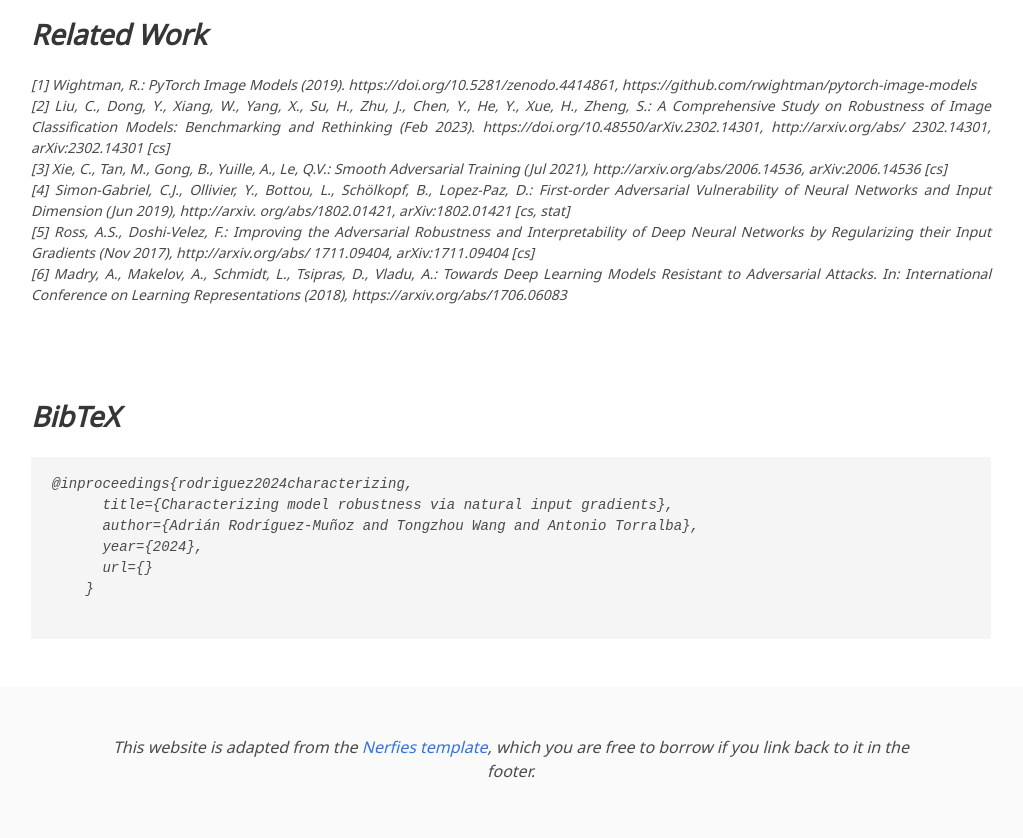
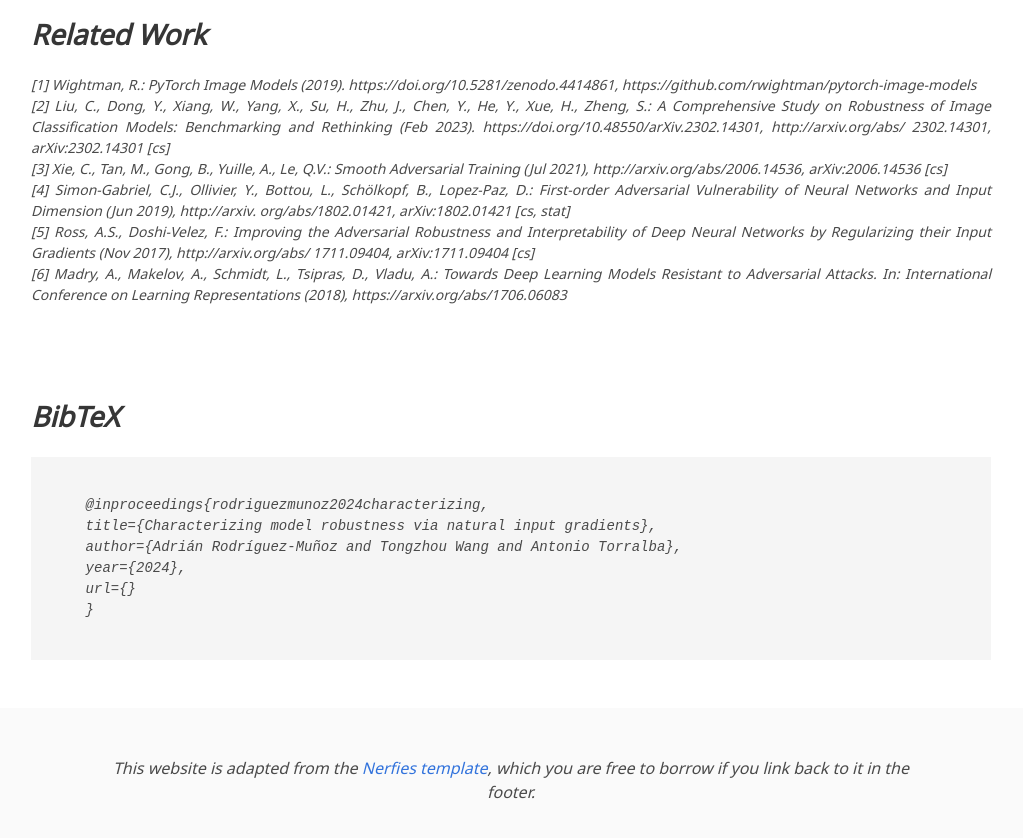
Before and after one commit to adriarm/adriarm.github.io, a Jekyll site: the page _pages/robustness_natural_gradients/index.html, which Jekyll copies as it is, in a window 1280 px wide and 900 px high, scrolled down 4043 px. Shown: the top 838 px of the window, without its empty margins (129-1152 px from the left). Built offline with Jekyll 4.4.1, drawn with Linux system fonts in a browser that asks for light colours; nearby versions of some CDN libraries; some web fonts are replaced; library files that are not in the unit come from our copies; a style sheet for code colours, icons or effects is not loaded.

Commit message:
rodriguezmunoz

```diff
--- a/_pages/robustness_natural_gradients/index.html
+++ b/_pages/robustness_natural_gradients/index.html
@@ -317,7 +317,8 @@
 <section class="section" id="BibTeX">
 <div class="container is-max-desktop content">
   <h2 class="title">BibTeX</h2>
-    <pre><code>@inproceedings{rodriguez2024characterizing,
+  <pre><code>
+    @inproceedings{rodriguezmunoz2024characterizing,
     title={Characterizing model robustness via natural input gradients},
     author={Adrián Rodríguez-Muñoz and Tongzhou Wang and Antonio Torralba},
     year={2024},
```
Lines whose indentation alone changed are shown as unchanged.
